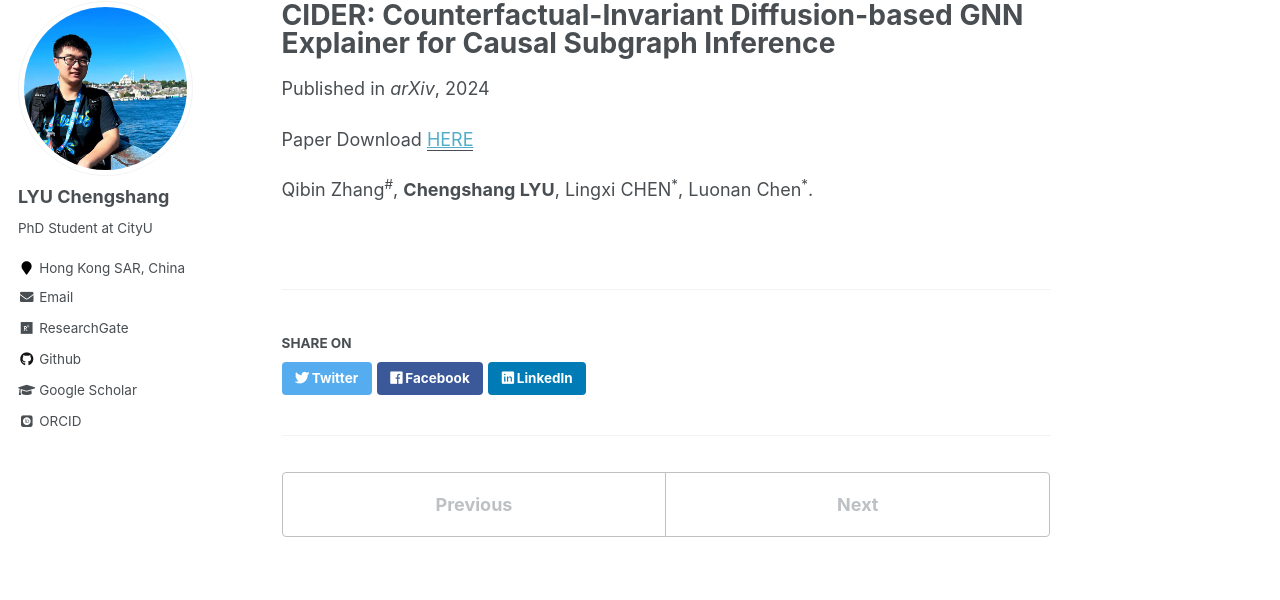
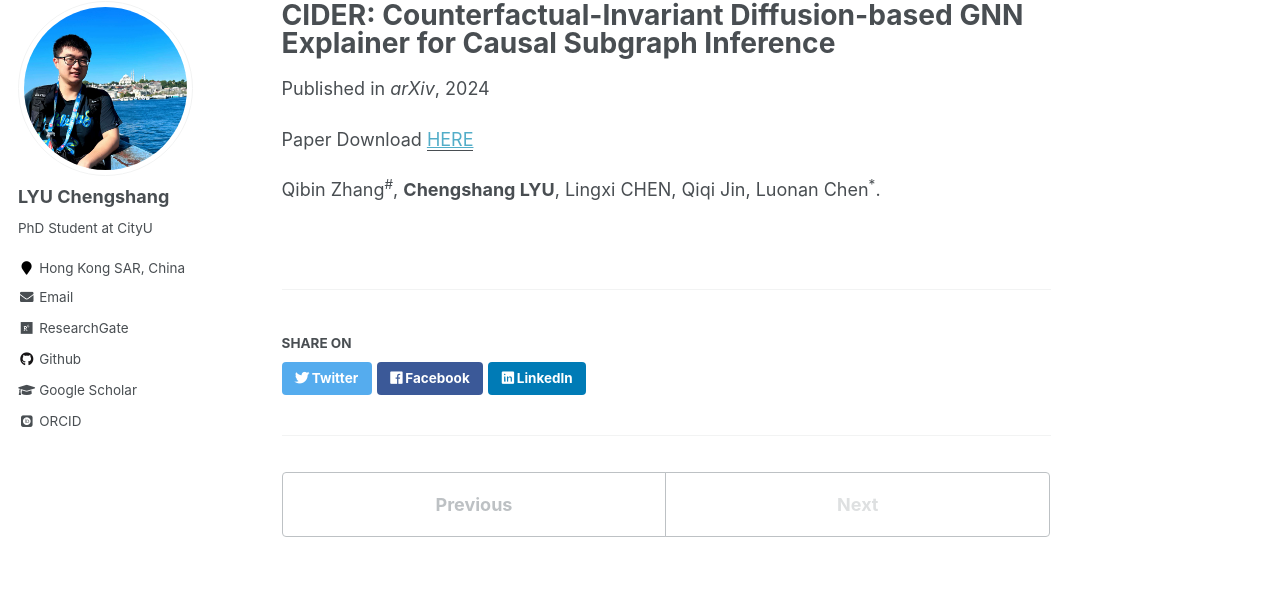
Before and after one commit to lllvcs/lllvcs.github.io, a Jekyll site: the page built from _publications/CIDER.md, in a window 1280 px wide. Shown: the part 117-717 px from the top of the page. Built offline with Jekyll 4.4.1, drawn with Linux system fonts in a browser that asks for light colours; some web fonts are replaced.

Commit message:
Update CIDER.md

```diff
--- a/_publications/CIDER.md
+++ b/_publications/CIDER.md
@@ -2,9 +2,9 @@
 title: "CIDER: Counterfactual-Invariant Diffusion-based GNN Explainer for Causal Subgraph Inference"
 collection: publications
 permalink: /publication/CIDER
-date: 2024-03-01
+date: 2024-07-28
 venue: 'arXiv'
-paperurl: 'https://me.lvcs.top/files/CIDER.pdf'
+paperurl: 'https://arxiv.org/abs/2407.19376'
 ---
 
-Qibin Zhang<sup>#</sup>, <b>Chengshang LYU</b>, Lingxi CHEN<sup>*</sup>, Luonan Chen<sup>*</sup>.
+Qibin Zhang<sup>#</sup>, <b>Chengshang LYU</b>, Lingxi CHEN, Qiqi Jin, Luonan Chen<sup>*</sup>.
```
